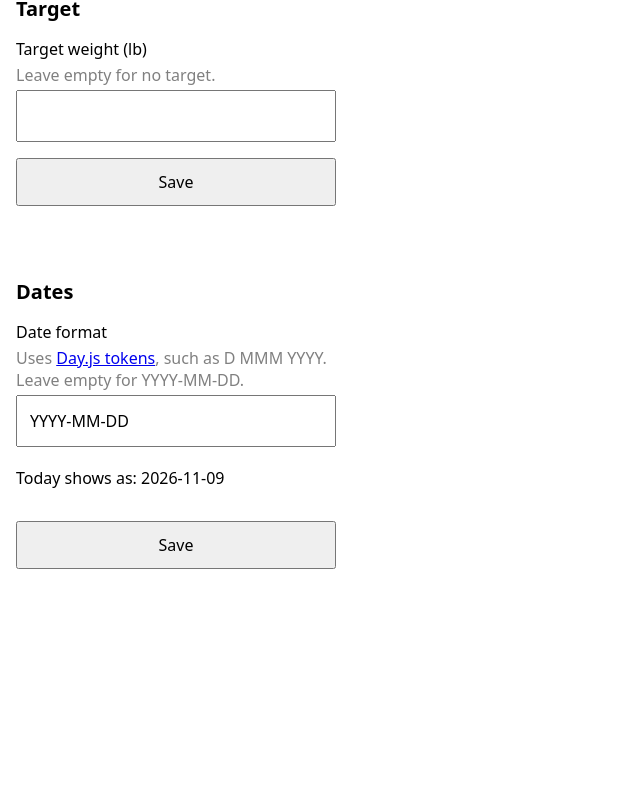
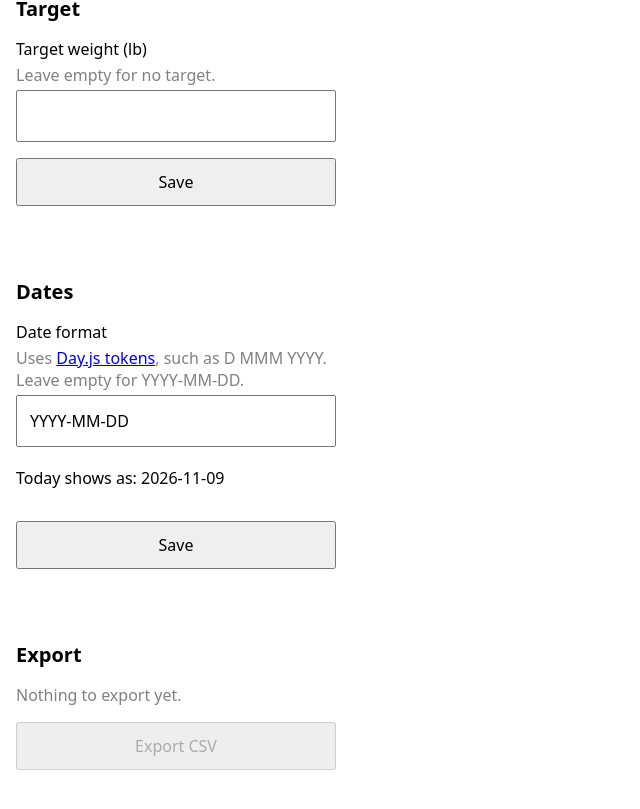
Before and after one commit to LeonKeithFranco/weight-tracker-react, a React (Vite) app: page /settings in a window 1280 px wide. Shown: the part 325-1134 px from the top of the page, without its empty margins (0-640 px from the left). Before the commit the page ends 950 px from the top, so only its background shows below. Built offline with nearby package versions, Linux system fonts and the light colour scheme.

Commit message:
feat(csv): export entries from settings
Co-Authored-By: Claude Opus 5.5 <noreply@anthropic.com>

```diff
--- /dev/null
+++ b/src/components/CsvExport.tsx
@@ -0,0 +1,70 @@
+import { useId, useState } from "react";
+import { useData } from "../data/dataContext";
+import { describeError } from "../errors/describeError";
+import { downloadFile } from "../files/downloadFile";
+import { formatCsv } from "../lib/csvExport";
+import { localToday } from "../lib/dates";
+import styles from "./forms.module.css";
+
+type ExportState =
+  | { status: "idle" }
+  | { status: "exported"; count: number }
+  | { status: "failed" };
+
+/** Downloads every real entry as a CSV file, in kg at full precision. */
+export function CsvExport() {
+  const { entries, logError } = useData();
+  const id = useId();
+  const [exportState, setExportState] = useState<ExportState>({
+    status: "idle",
+  });
+
+  function handleExport() {
+    try {
+      downloadFile(
+        formatCsv(entries),
+        `weight-tracker-${localToday()}.csv`,
+        "text/csv",
+      );
+      setExportState({ status: "exported", count: entries.length });
+    } catch (error) {
+      // Caught here to show the failure on screen, so the global handler
+      // never sees it and this records it instead.
+      void logError("Couldn't export the CSV", {
+        error: describeError(error),
+      });
+      setExportState({ status: "failed" });
+    }
+  }
+
+  const hintId = `${id}-hint`;
+  const nothingToExport = entries.length === 0;
+
+  return (
+    <section className={styles.form} aria-labelledby={`${id}-heading`}>
+      <h2 id={`${id}-heading`}>Export</h2>
+
+      <p id={hintId} className={styles.hint}>
+        {nothingToExport
+          ? "Nothing to export yet."
+          : "Downloads every weigh-in as a CSV file, in kg. Estimated days aren't included."}
+      </p>
+
+      <button
+        type="button"
+        onClick={handleExport}
+        disabled={nothingToExport}
+        aria-describedby={hintId}
+      >
+        Export CSV
+      </button>
+
+      <p role="status" className={styles.status}>
+        {exportState.status === "exported" &&
+          `Exported ${exportState.count} ${exportState.count === 1 ? "entry" : "entries"}.`}
+        {exportState.status === "failed" &&
+          "Couldn't export your data. Try again."}
+      </p>
+    </section>
+  );
+}
--- /dev/null
+++ b/src/files/downloadFile.ts
@@ -0,0 +1,28 @@
+/**
+ * How long the browser keeps the file's data after the download starts. Some
+ * browsers read it a moment after the click, so freeing it at once can break
+ * the download.
+ */
+const KEEP_URL_MS = 60_000;
+
+/**
+ * Saves text as a file in the browser's downloads. Browsers have no function
+ * for this, so it puts the text in a `Blob`, gives the blob a temporary URL,
+ * and clicks a link to that URL with a `download` attribute.
+ */
+export function downloadFile(
+  contents: string,
+  fileName: string,
+  type: string,
+): void {
+  const blob = new Blob([contents], { type });
+  const url = URL.createObjectURL(blob);
+
+  const link = document.createElement("a");
+  link.href = url;
+  // Saves the file under this name rather than opening it.
+  link.download = fileName;
+  link.click();
+
+  setTimeout(() => URL.revokeObjectURL(url), KEEP_URL_MS);
+}
--- a/src/screens/SettingsScreen.tsx
+++ b/src/screens/SettingsScreen.tsx
@@ -1,3 +1,4 @@
+import { CsvExport } from "../components/CsvExport";
 import { DateFormatForm } from "../components/DateFormatForm";
 import { TargetWeightForm } from "../components/TargetWeightForm";
 import { UnitSetting } from "../components/UnitSetting";
@@ -15,6 +16,7 @@ export function SettingsScreen() {
         {/* A new key gives a fresh form, so the field shows the target in the new unit. */}
         <TargetWeightForm key={settings.displayUnit} />
         <DateFormatForm />
+        <CsvExport />
       </div>
     </>
   );
```
Also changed, not shown: 2 other files (tests, documents, lock files or other folders).
